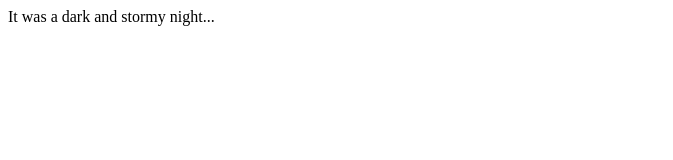
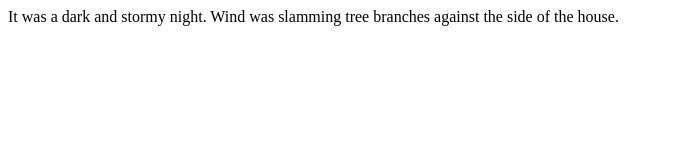
Before and after one commit to jmm38125/fireside-story, a plain HTML site: page index.html in a window 1280 px wide. Shown: the whole page, without its empty margins (0-673 px from the left). Drawn offline with Linux system fonts and the light colour scheme.

Commit message:
add second line of story

```diff
--- a/index.html
+++ b/index.html
@@ -1,5 +1,7 @@
 <html>
   <body>
-    <p>It was a dark and stormy night...</p>
+    <p>It was a dark and stormy night.  Wind was slamming tree branches against
+        the side of the house.
+    </p>
   </body>
 </html>
```
